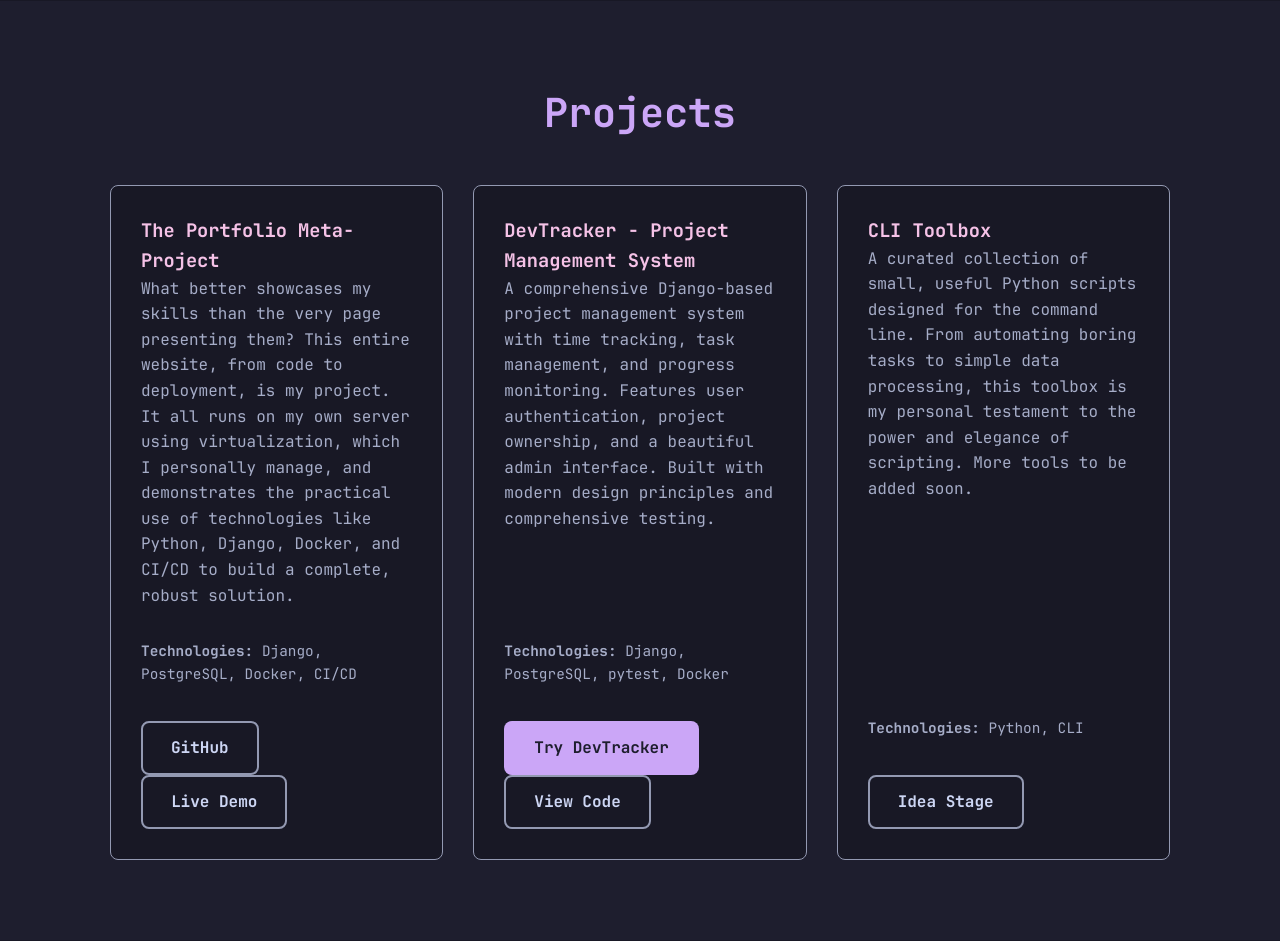
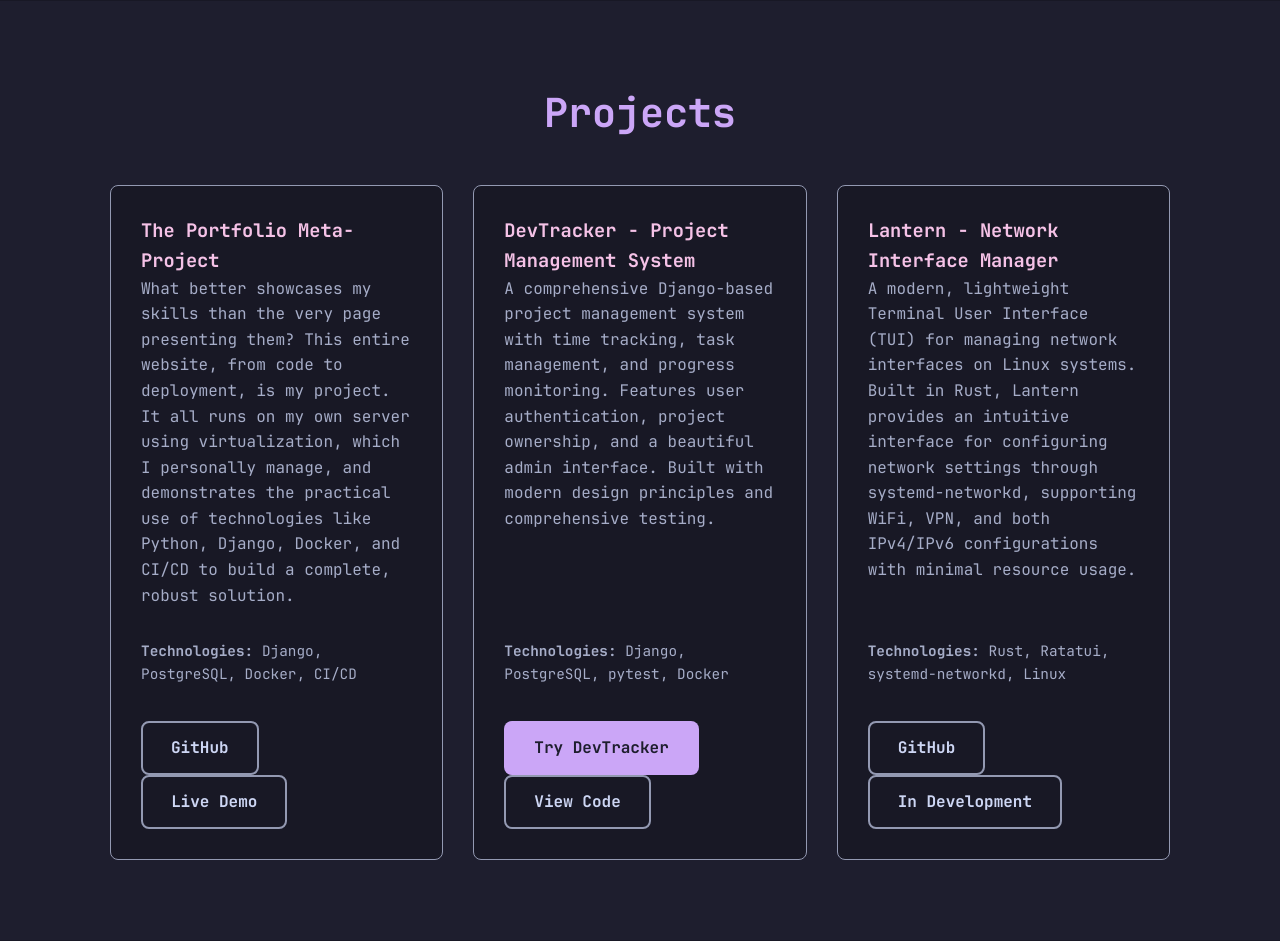
Before and after one commit to jardahrazdera/portfolio-jaroslav-tech, a Django app: page /en/ in a window 1280 px wide. Shown: the part 1831-2772 px from the top of the page. Run offline with Django 5.2, Linux system fonts and the light colour scheme; data comes from the database, SQL or seed files in the repository.

Commit message:
feat: replace CLI Toolbox with Lantern network manager project

```diff
--- a/src/core/templates/core/index.html
+++ b/src/core/templates/core/index.html
@@ -103,11 +103,12 @@ This template extends base.html and provides the actual content for the main pag
                     </div>
                 </div>
                 <div class="project-card">
-                    <h3>{% trans "CLI Toolbox" %}</h3>
-                    <p>{% blocktrans %}A curated collection of small, useful Python scripts designed for the command line. From automating boring tasks to simple data processing, this toolbox is my personal testament to the power and elegance of scripting. More tools to be added soon.{% endblocktrans %}</p>
-                    <p class="project-tech"><strong>{% trans "Technologies:" %}</strong> Python, CLI</p>
+                    <h3>{% trans "Lantern - Network Interface Manager" %}</h3>
+                    <p>{% blocktrans %}A modern, lightweight Terminal User Interface (TUI) for managing network interfaces on Linux systems. Built in Rust, Lantern provides an intuitive interface for configuring network settings through systemd-networkd, supporting WiFi, VPN, and both IPv4/IPv6 configurations with minimal resource usage.{% endblocktrans %}</p>
+                    <p class="project-tech"><strong>{% trans "Technologies:" %}</strong> Rust, Ratatui, systemd-networkd, Linux</p>
                     <div class="project-links">
-                        <a href="#" class="btn btn-secondary btn-disabled" aria-disabled="true">{% trans "Idea Stage" %}</a>
+                        <a href="https://github.com/jardahrazdera/lantern" target="_blank" rel="noopener noreferrer" class="btn btn-secondary">{% trans "GitHub" %}</a>
+                        <a href="#" class="btn btn-secondary btn-disabled" aria-disabled="true">{% trans "In Development" %}</a>
                     </div>
                 </div>
             </div>
```
Also changed, not shown: src/locale/cs/LC_MESSAGES/django.po.
